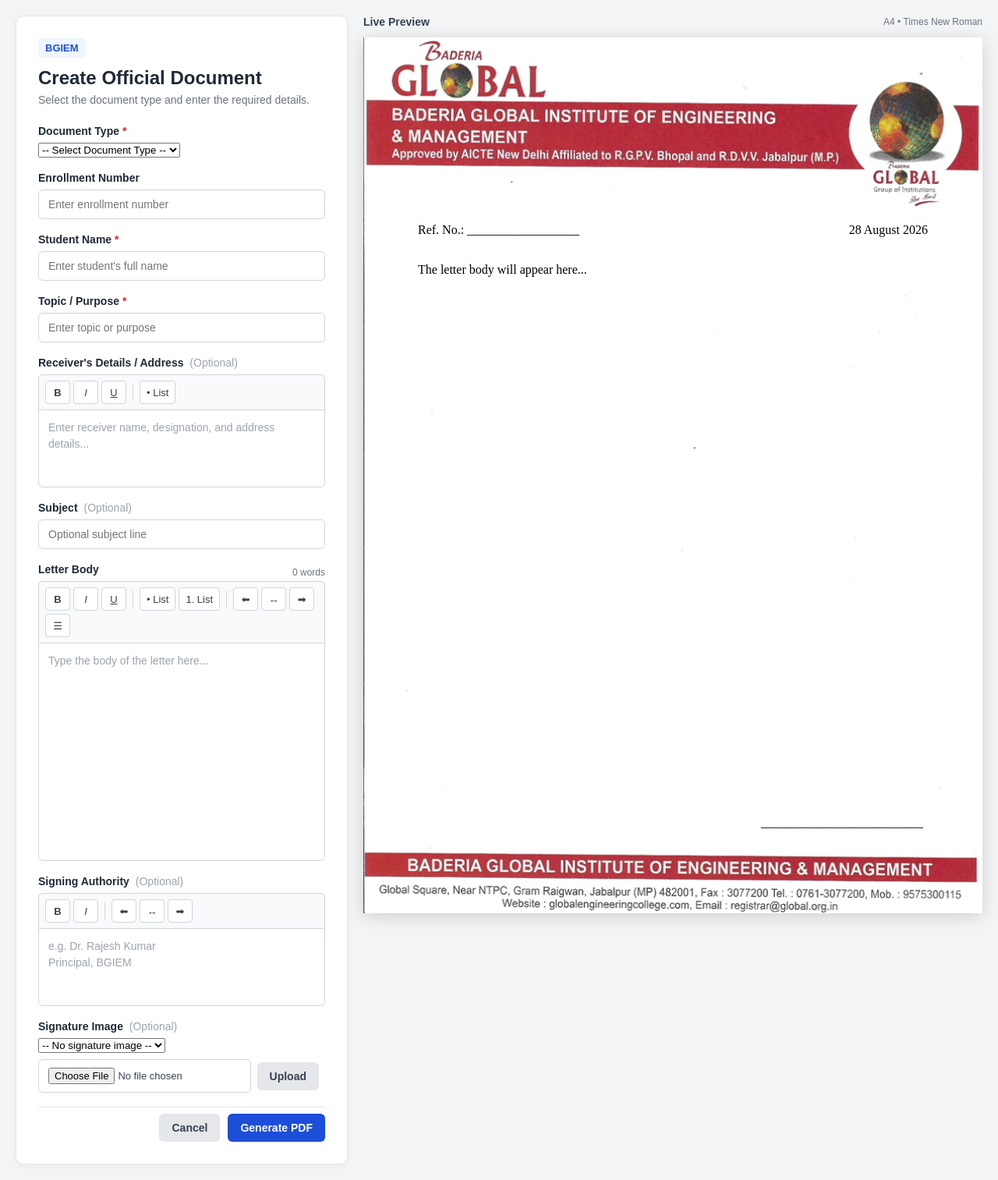
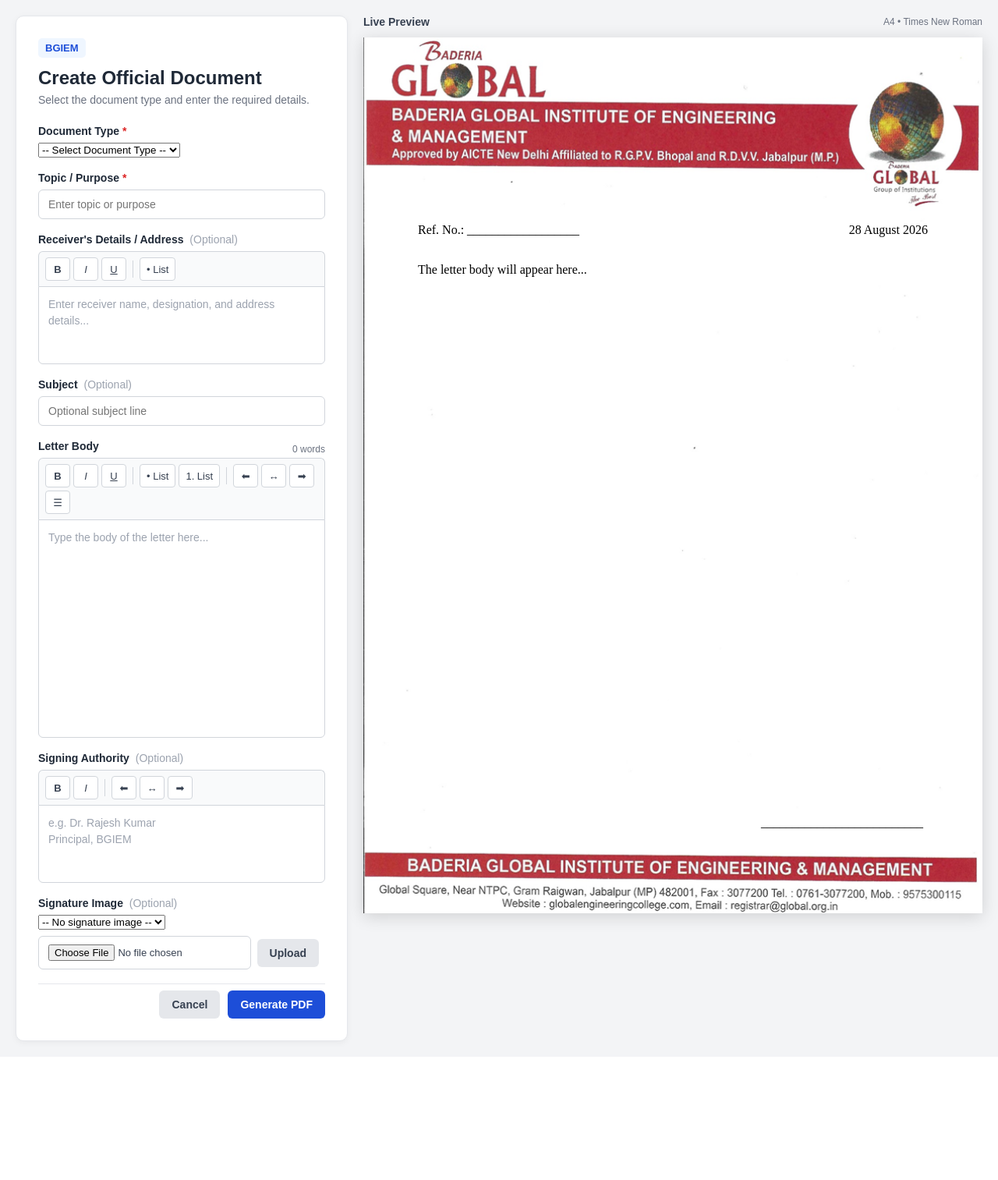
Before and after one commit to zohaib166/letter-generator, a FastAPI app: page / in a window 1280 px wide. Shown: the part 64-1577 px from the top of the page at 78% size. After the commit the page ends 1407 px from the top, so only its background shows below. Run offline with FastAPI, Linux system fonts and the light colour scheme; data that the repository does not hold is empty; a map, chart or similar area stays blank; parts of the project's set-up code (start-up, migrations or seed data) failed here and were passed over.

Commit message:
removed roll no and name fields

```diff
--- a/app/static/js/document-form.js
+++ b/app/static/js/document-form.js
@@ -3,8 +3,6 @@
    ========================================== */
 
 const docTypeCodeField = document.getElementById("document_type_code");
-const enrollmentField = document.getElementById("enrollment_no");
-const nameField = document.getElementById("student_name");
 const topicField = document.getElementById("topic");
 const receiverAddressField = document.getElementById("receiver_address");
 const subjectField = document.getElementById("subject");
@@ -779,12 +777,6 @@
 
 async function handleGeneratePDF() {
 
-    const enrollmentNo =
-        enrollmentField.value.trim();
-
-    const studentName =
-        nameField.value.trim();
-
     const topic =
         topicField.value.trim();
 
@@ -826,18 +818,6 @@
         );
 
         docTypeCodeField.focus();
-
-        return;
-    }
-
-
-    if (!studentName) {
-
-        alert(
-            "Student Name is required."
-        );
-
-        nameField.focus();
 
         return;
     }
@@ -910,10 +890,10 @@
                             "",
 
                         enrollment_no:
-                            enrollmentNo,
+                            "",
 
                         student_name:
-                            studentName,
+                            "",
 
                         topic:
                             topic,
--- a/app/templates/document_form.html
+++ b/app/templates/document_form.html
@@ -58,36 +58,6 @@
                     {% endfor %}
 
                 </select>
-
-            </div>
-
-
-            <!-- ==========================================
-         ENROLLMENT NUMBER
-         ========================================== -->
-
-            <div class="form-group">
-
-                <label for="enrollment_no">
-                    Enrollment Number
-                </label>
-
-                <input type="text" id="enrollment_no" placeholder="Enter enrollment number" autocomplete="off">
-
-            </div>
-
-
-            <!-- ==========================================
-         STUDENT NAME
-         ========================================== -->
-
-            <div class="form-group">
-
-                <label for="student_name">
-                    Student Name <span>*</span>
-                </label>
-
-                <input type="text" id="student_name" placeholder="Enter student's full name" autocomplete="off">
 
             </div>
 
```
Also changed, not shown: app/routes/api.py (+4 -4 lines).
